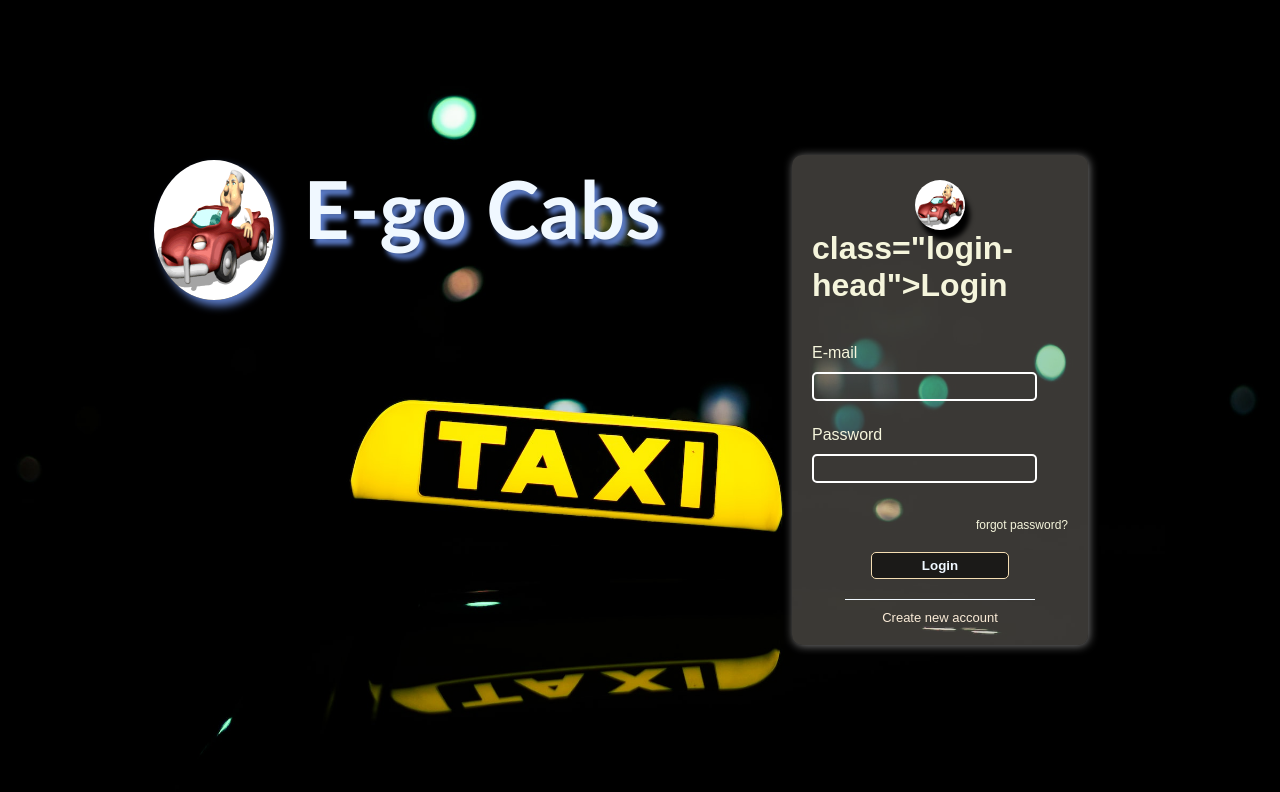
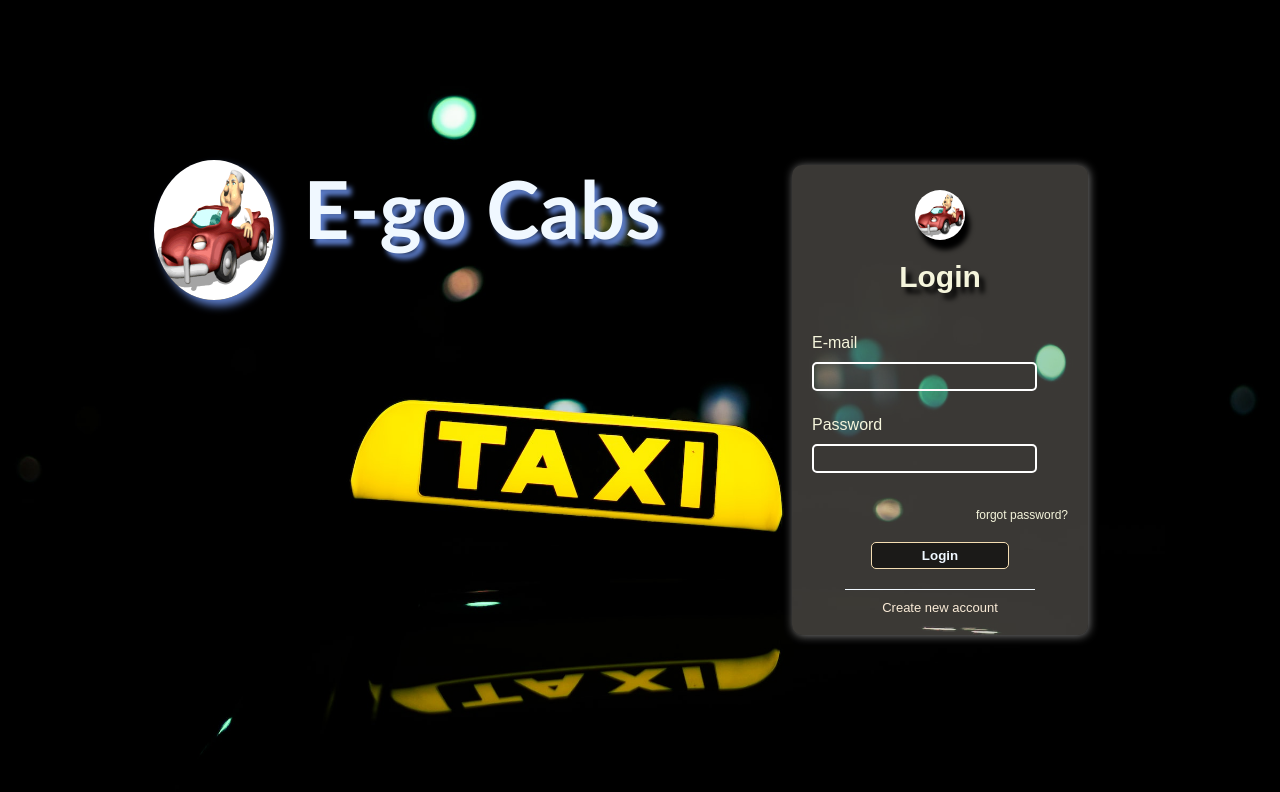
Before and after one commit to jeevan-varghese/Experion, a plain HTML site: page CabDesign/Login.html in a window 1280 px wide. Drawn offline with Linux system fonts and the light colour scheme.

Commit message:
10-1-2023 (1)

```diff
--- a/CabDesign/Login.html
+++ b/CabDesign/Login.html
@@ -17,7 +17,7 @@
             <form>
                 <div class="logo-small flex">
                     <img src="/images/logo-gif.gif" alt="logo.gif">
-                    <h1>class="login-head">Login</h1>
+                    <h1 class="login-head">Login</h1>
                 </div>
                 <label for="email" class="email-txt">E-mail</label>
                 <input type="email" name="email">
```
Also changed, not shown: CabDesign/Register.html (+1 -1 lines).
